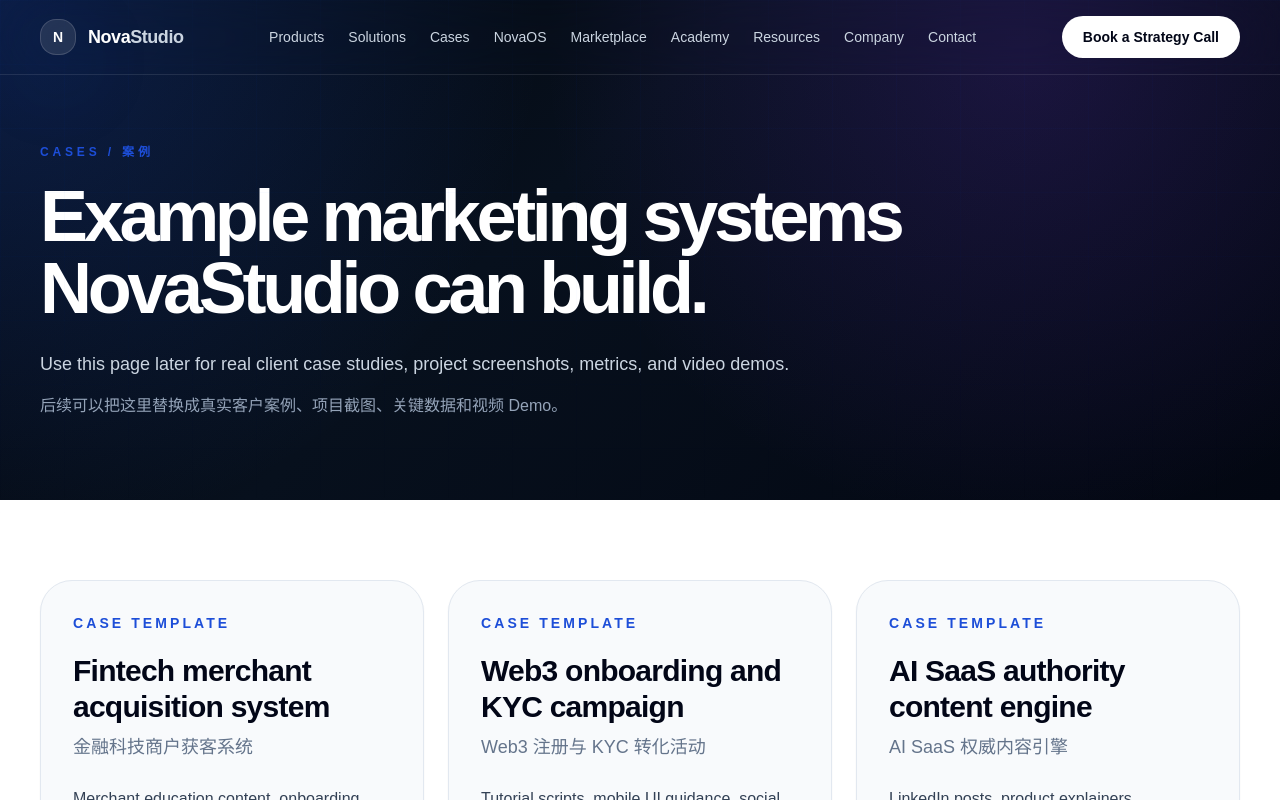
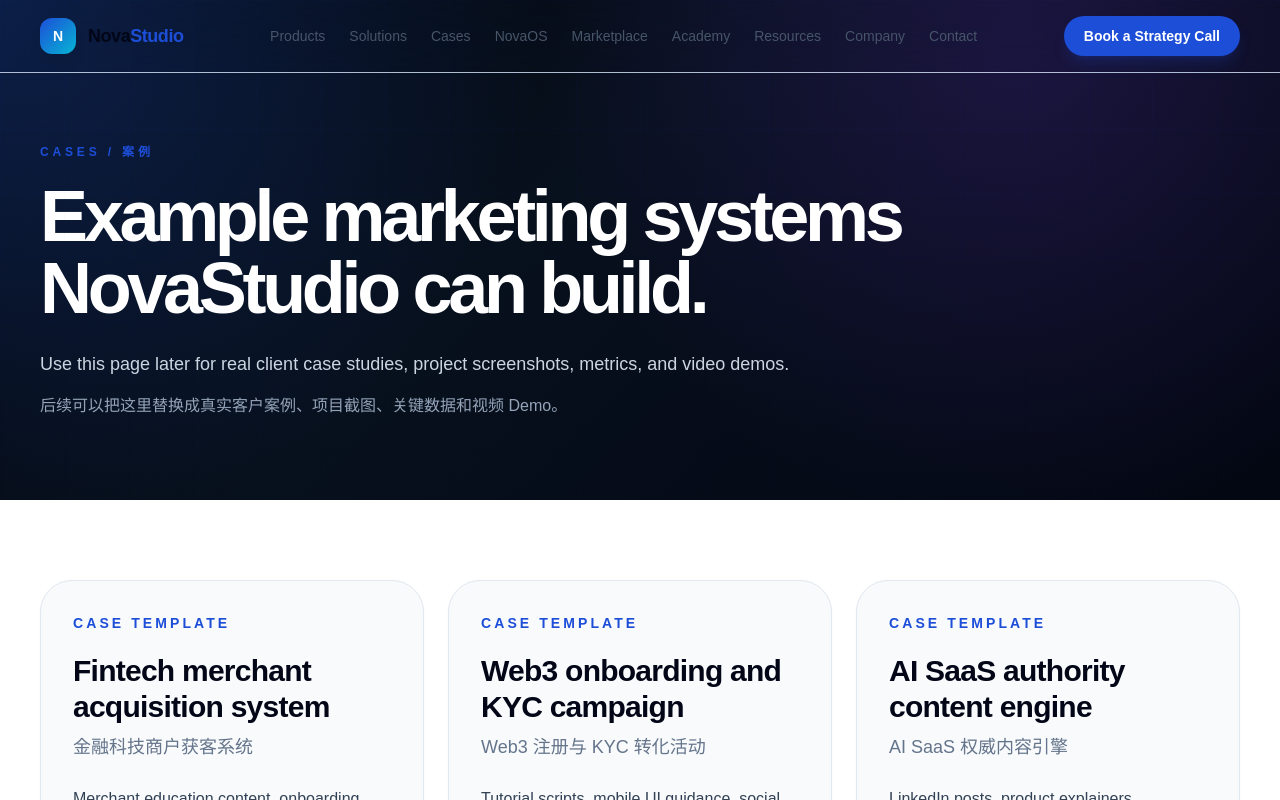
Before and after one commit to Booyuu/Novatest, a Next.js app: page /cases in a window 1280 px wide. Shown: the top 800 px of the page. Built offline with nearby package versions, Linux system fonts and the light colour scheme.

Commit message:
Restyle navbar to light enterprise palette

```diff
--- a/components/Navbar.tsx
+++ b/components/Navbar.tsx
@@ -7,19 +7,16 @@ export function Navbar({ onOpenModal }: { onOpenModal: () => void }) {
   const [isOpen, setIsOpen] = useState(false);
 
   function handleClick(href: string) {
-    if (href === 'modal') {
-      onOpenModal();
-    }
+    if (href === 'modal') onOpenModal();
     setIsOpen(false);
   }
 
   return (
-    <header className="fixed inset-x-0 top-0 z-40 border-b border-white/10 bg-[#03050a]/82 backdrop-blur-2xl">
+    <header className="fixed inset-x-0 top-0 z-40 border-b border-blue-100/80 bg-white/88 shadow-sm backdrop-blur-2xl">
       <nav className="mx-auto flex max-w-7xl items-center justify-between px-5 py-4 sm:px-8 lg:px-10">
-        {/* Replace this text logo with the official NovaStudio logo asset later. */}
         <a href="/" className="group flex items-center gap-3" aria-label="NovaStudio home">
-          <span className="flex h-9 w-9 items-center justify-center rounded-2xl border border-white/15 bg-white/10 text-sm font-semibold shadow-glow">N</span>
-          <span className="text-lg font-semibold tracking-tight text-white">Nova<span className="text-slate-300">Studio</span></span>
+          <span className="flex h-9 w-9 items-center justify-center rounded-xl bg-gradient-to-br from-blue-700 to-cyan-500 text-sm font-semibold text-white shadow-lg">N</span>
+          <span className="text-lg font-semibold tracking-tight text-slate-950">Nova<span className="text-blue-700">Studio</span></span>
         </a>
 
         <div className="hidden items-center gap-5 xl:gap-6 lg:flex">
@@ -31,20 +28,20 @@ export function Navbar({ onOpenModal }: { onOpenModal: () => void }) {
                 if (item.href === 'modal') event.preventDefault();
                 handleClick(item.href);
               }}
-              className="text-sm text-slate-300 transition hover:text-white"
+              className="text-sm font-medium text-slate-600 transition hover:text-blue-700"
             >
               {item.label}
             </a>
           ))}
         </div>
 
-        <a href="/contact" className="hidden rounded-full border border-white/15 bg-white px-5 py-2.5 text-sm font-semibold text-slate-950 transition hover:-translate-y-0.5 hover:bg-slate-200 lg:inline-flex">
+        <a href="/contact" className="hidden rounded-full bg-blue-700 px-5 py-2.5 text-sm font-semibold text-white shadow-lg shadow-blue-700/20 transition hover:-translate-y-0.5 hover:bg-blue-800 lg:inline-flex">
           Book a Strategy Call
         </a>
 
         <button
           type="button"
-          className="rounded-full border border-white/15 px-4 py-2 text-sm font-semibold text-white lg:hidden"
+          className="rounded-full border border-slate-200 px-4 py-2 text-sm font-semibold text-slate-800 lg:hidden"
           onClick={() => setIsOpen((value) => !value)}
           aria-expanded={isOpen}
           aria-controls="mobile-menu"
@@ -54,7 +51,7 @@ export function Navbar({ onOpenModal }: { onOpenModal: () => void }) {
       </nav>
 
       {isOpen ? (
-        <div id="mobile-menu" className="border-t border-white/10 bg-[#060913] px-5 py-5 lg:hidden">
+        <div id="mobile-menu" className="border-t border-blue-100 bg-white px-5 py-5 lg:hidden">
           <div className="grid gap-2">
             {navItems.map((item) => (
               <a
@@ -64,12 +61,12 @@ export function Navbar({ onOpenModal }: { onOpenModal: () => void }) {
                   if (item.href === 'modal') event.preventDefault();
                   handleClick(item.href);
                 }}
-                className="rounded-2xl px-4 py-3 text-slate-300 transition hover:bg-white/10 hover:text-white"
+                className="rounded-2xl px-4 py-3 text-slate-700 transition hover:bg-blue-50 hover:text-blue-700"
               >
                 {item.label}
               </a>
             ))}
-            <a href="/contact" onClick={() => setIsOpen(false)} className="mt-2 rounded-full bg-white px-5 py-3 text-center font-semibold text-slate-950">
+            <a href="/contact" onClick={() => setIsOpen(false)} className="mt-2 rounded-full bg-blue-700 px-5 py-3 text-center font-semibold text-white">
               Book a Strategy Call
             </a>
           </div>
```
